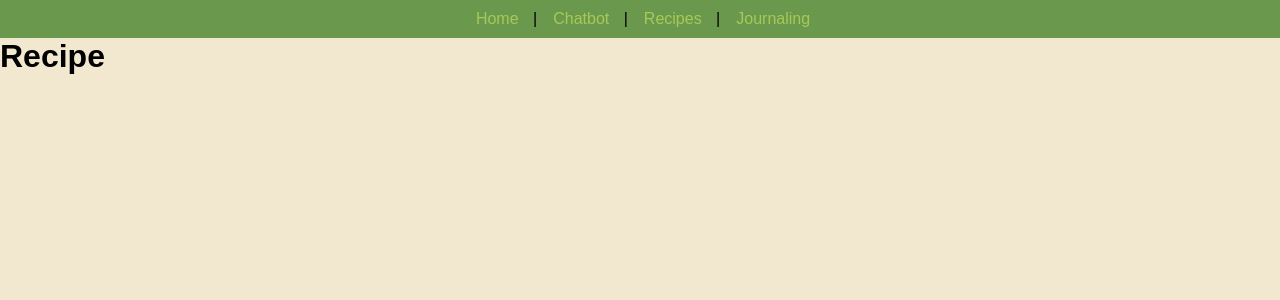
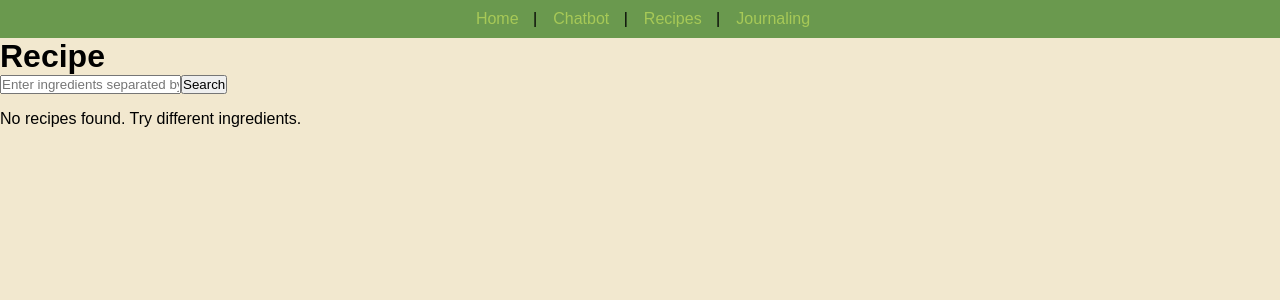
Before and after one commit to Aya-Maree/NourishPath, a React (Create React App) app in the folder client/nourish-path/: page /recipes in a window 1280 px wide. Shown: the top 300 px of the page. Built offline with nearby package versions, Linux system fonts and the light colour scheme.

Commit message:
Added search functionality and recipe expansion on frontend

```diff
--- a/client/nourish-path/src/pages/recipes.js
+++ b/client/nourish-path/src/pages/recipes.js
@@ -1,9 +1,85 @@
 import React from 'react';
+import { useState, useEffect } from 'react';
 
 function Recipes() {
+  const [searchInput, setSearchInput] = useState('');
+  const [searchResults, setSearchResults] = useState([]);
+  const [expandedRecipe, setExpandedRecipe] = useState(null);
+
+  const handleSearchInputChange = (event) => {
+    setSearchInput(event.target.value);
+  };
+
+  const handleSearchSubmit = async () => {
+    try {
+      const response = await fetch('/api/recipes/search', {
+        method: 'POST',
+        headers: {
+          'Content-Type': 'application/json',
+        },
+        body: JSON.stringify({
+          ingredients: searchInput.split(',').map((ingredient) => ingredient.trim()),
+        }),
+      });
+
+      const data = await response.json();
+      setSearchResults(data);
+    } catch (error) {
+      console.error('Error searching for recipes:', error.message);
+    }
+  };
+
+  const handleExpandToggle = async (recipeName) => {
+    try {
+      const response = await fetch (`/api/recipes/${recipeName}`);
+      const data = await response.json();
+
+      console.log('Recipe details: ', data);
+    } catch (error) {
+      console.error('Error retrieving recipe:', error.message);
+    }
+    setExpandedRecipe((prevRecipe) => (prevRecipe === recipeName ? null : recipeName));
+  };
+
+
   return (
     <div>
       <h1>Recipe</h1>
+      <input
+        type="text"
+        placeholder="Enter ingredients separated by commas"
+        value={searchInput}
+        onChange={handleSearchInputChange}
+      />
+      <button onClick={handleSearchSubmit}>Search</button>
+
+      {searchResults.length > 0 ? (
+        <ul>
+          {searchResults.map((recipe) => (
+            <li key={recipe.name}>
+              <p>{recipe.name}</p>
+              <button onClick={() => handleExpandToggle(recipe.name)}>
+                {expandedRecipe === recipe.name ? 'Collapse' : 'Expand'}
+              </button>
+              {expandedRecipe === recipe.name && (
+                <div>
+                  <p>Ingredients:</p>
+                  <ul>
+                    {recipe.ingredients.map((ingredient, index) => (
+                      <li key={index}>
+                        {ingredient.ingredientName} - {ingredient.measurement}
+                      </li>
+                    ))}
+                  </ul>
+                  <p>Instructions: {recipe.instructions}</p>
+                </div>
+              )}
+            </li>
+          ))}
+        </ul>
+      ) : (
+        <p>No recipes found. Try different ingredients.</p>
+      )}
     </div>
   );
 }
```
